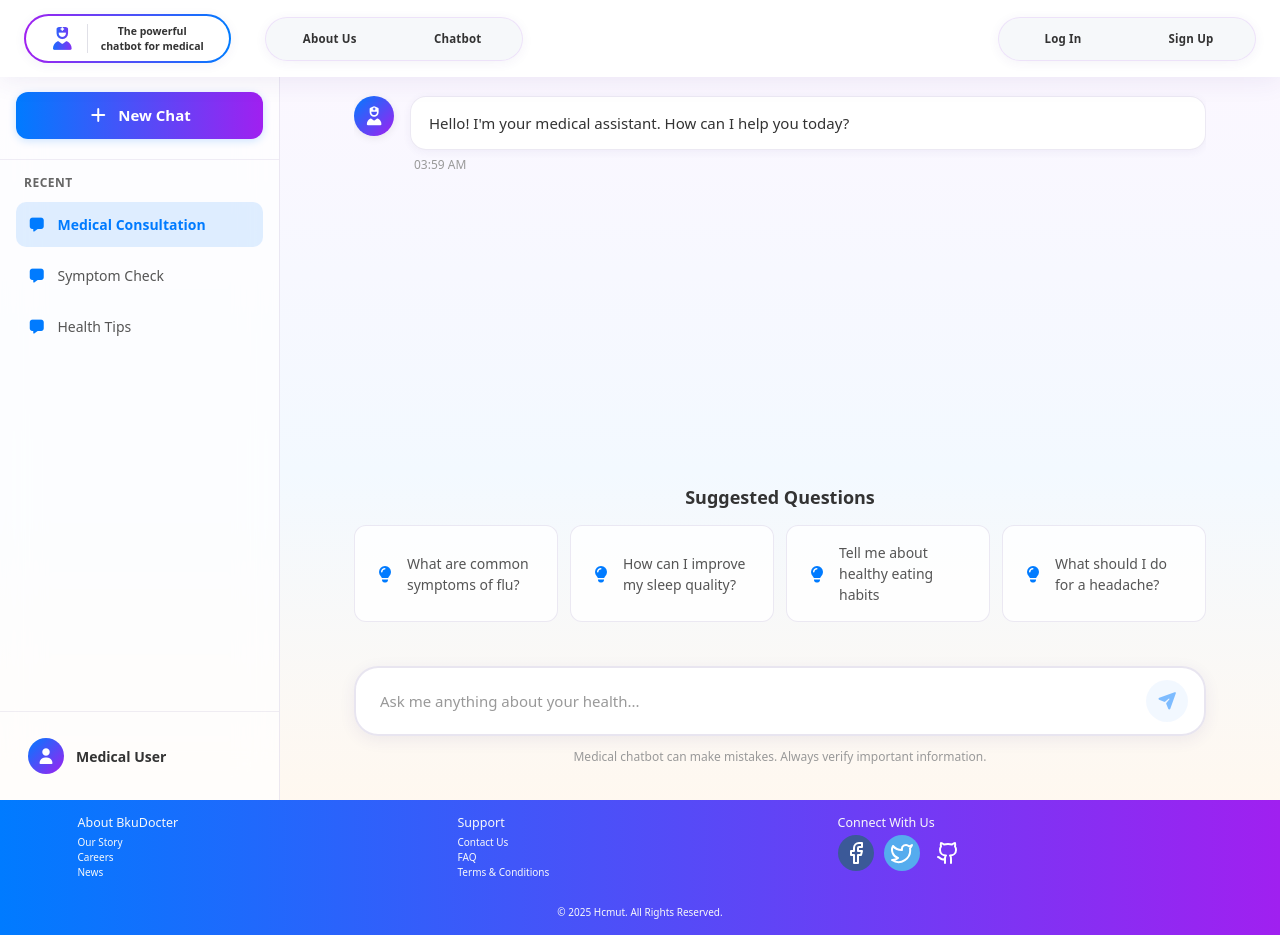
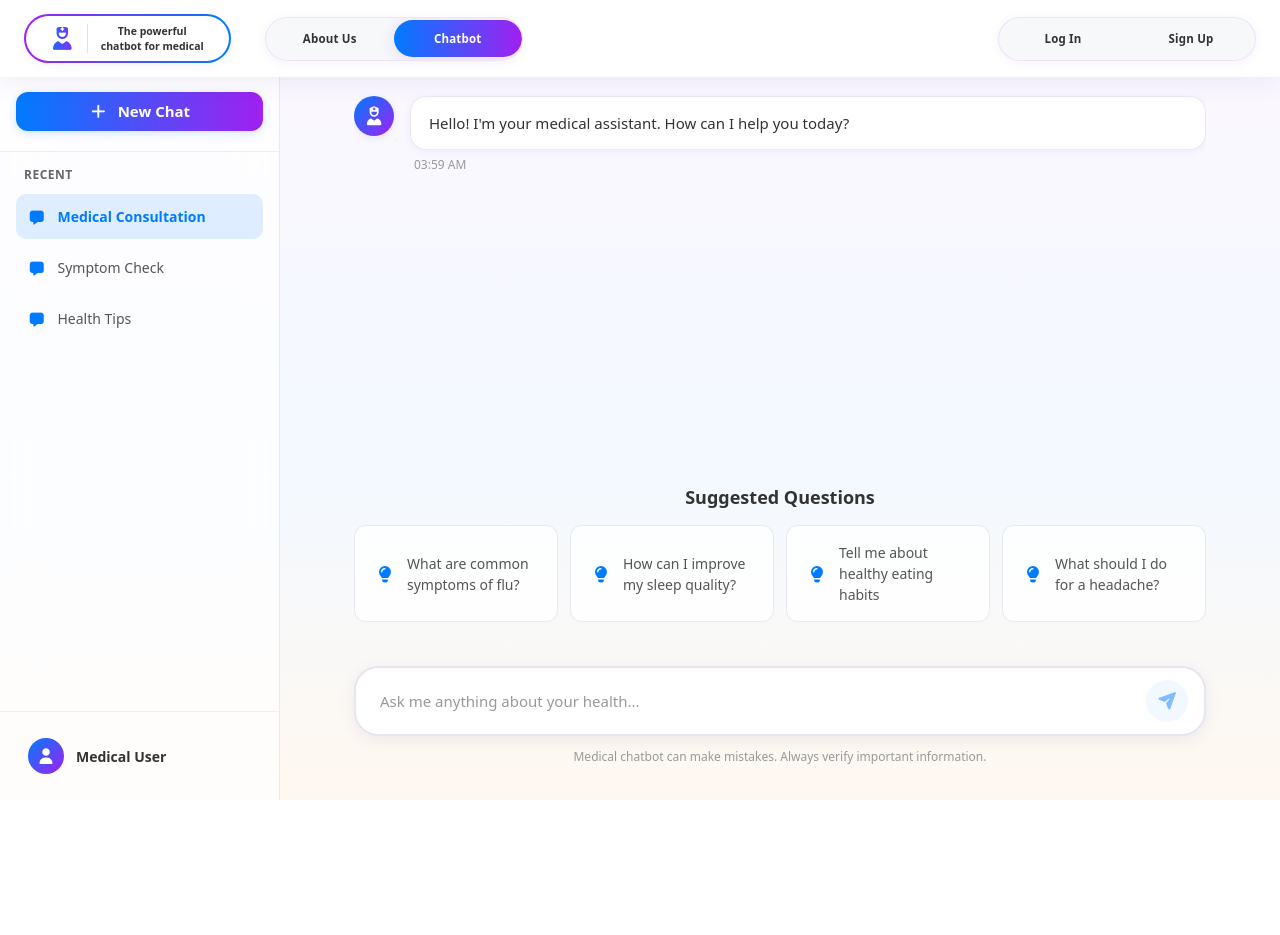
Before and after one commit to ngocthach07122004/Chatbot-Medical, a React (Vite) app in the folder frontend/: page /chatbot in a window 1280 px wide. After the commit the page ends 800 px from the top, so only its background shows below. Built offline with nearby package versions, Linux system fonts and the light colour scheme.

Commit message:
fix(ui): remove footer in chatbot site && toggle chatbot btn bug

```diff
--- a/frontend/layouts/DefaultLayout/index.jsx
+++ b/frontend/layouts/DefaultLayout/index.jsx
@@ -1,18 +1,21 @@
 import Header from "../Header";
 import Footer from "../Footer";
-import { Outlet } from "react-router-dom";
+import { Outlet, useLocation } from "react-router-dom";
 import styles from "./DefaultLayout.module.scss";
 import className from "classnames/bind";
 const cx = className.bind(styles);
 
 const DefaultLayout = () => {
+  const location = useLocation();
+  const isChatbotPage = location.pathname === "/chatbot";
+
   return (
     <div className={cx("d-flex", "flex-column", "min-vh-100", "wrapper_body")}>
       <Header />
       <main className={cx("wrapper_main", "flex-grow-1")}>
         <Outlet />
       </main>
-      <Footer />
+      {!isChatbotPage && <Footer />}
     </div>
   );
 };
--- a/frontend/layouts/Header/index.jsx
+++ b/frontend/layouts/Header/index.jsx
@@ -39,6 +39,15 @@ export default function Header() {
   // Check if current page is login or signup to un-toggle nav buttons
   const isAuthPage = location.pathname === "/login" || location.pathname === "/signup";
 
+  // Helper function to check if a nav item should be active based on current route
+  const isNavItemActive = (navObject) => {
+    if (isAuthPage) return false;
+    // Check if current path matches the nav url
+    if (location.pathname === `/${navObject.url}`) return true;
+    // Otherwise check the activeNav state
+    return activeNav === navObject.id;
+  };
+
   return (
     <div className={cx("wrapper_header")}>
       <header className={cx("header")}>
@@ -52,7 +61,7 @@ export default function Header() {
             {
               navObjects.map((navObject) =>
                 <div
-                  className={cx("nawItem", !isAuthPage && activeNav === navObject.id ? 'activeNawItem' : '')}
+                  className={cx("nawItem", isNavItemActive(navObject) ? 'activeNawItem' : '')}
                   key={navObject.id}
                   onClick={() => onClickNavItem(navObject.url, navObject.id)}
                 >
--- a/frontend/pages/Chatbot/Chatbot.module.scss
+++ b/frontend/pages/Chatbot/Chatbot.module.scss
@@ -61,7 +61,13 @@
     }
 
     i {
-        font-size: 1.6rem;
+        font-size: 1.5rem;
+        /* Match the button font size for even alignment */
+        line-height: 1;
+    }
+
+    span {
+        line-height: 1;
     }
 }
 
```
